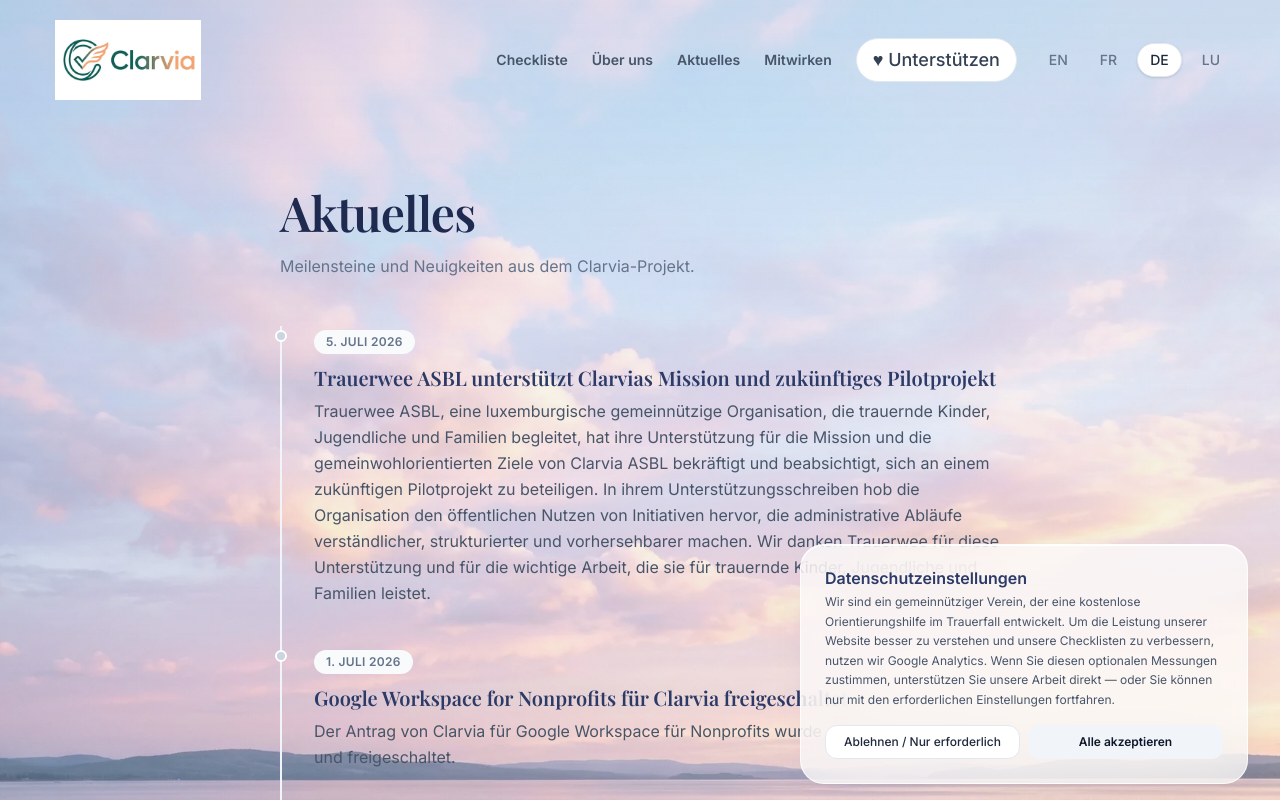
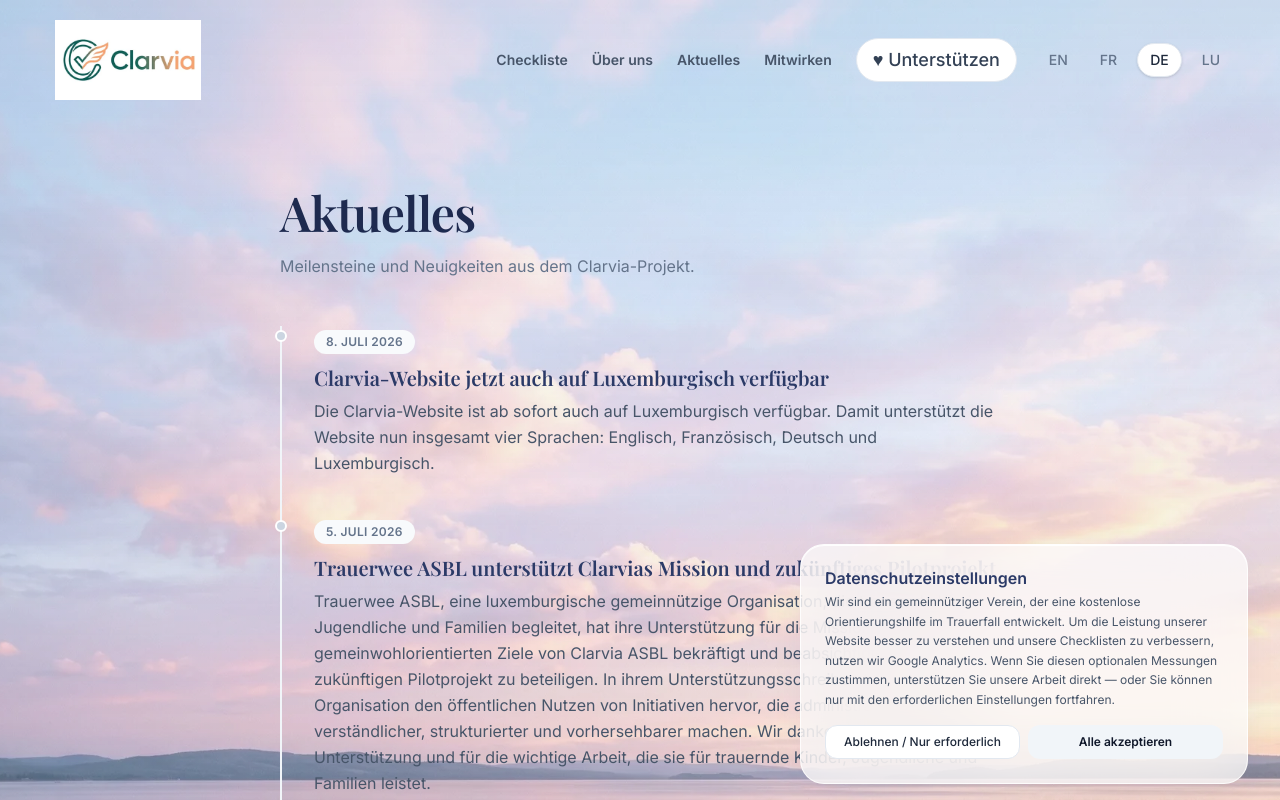
Before and after one commit to clarvia-org/clarvia-graph, a Next.js app: page /de/updates in a window 1280 px wide. Shown: the top 800 px of the page. Built offline with nearby package versions, Linux system fonts and the light colour scheme.

Commit message:
Add news post: Clarvia website adds Luxembourgish support (#155)
Adds news post.

- src/app/[lang]/updates/updates-data.ts: Add update post object.

Code only.

```diff
--- a/src/app/[lang]/updates/updates-data.ts
+++ b/src/app/[lang]/updates/updates-data.ts
@@ -8,6 +8,19 @@ export type Update = {
 
 /* Newest first */
 export const UPDATES: Update[] = [
+  {
+    date: "2026-07-08",
+    headline: {
+      en: "Clarvia website adds Luxembourgish language support",
+      fr: "Le site web de Clarvia est désormais disponible en luxembourgeois",
+      de: "Clarvia-Website jetzt auch auf Luxemburgisch verfügbar",
+    },
+    body: {
+      en: "The Clarvia website is now available in Luxembourgish, bringing the total number of supported languages to four alongside English, French, and German.",
+      fr: "Le site web de Clarvia est maintenant disponible en luxembourgeois, portant à quatre le nombre de langues proposées, aux côtés de l’anglais, du français et de l’allemand.",
+      de: "Die Clarvia-Website ist ab sofort auch auf Luxemburgisch verfügbar. Damit unterstützt die Website nun insgesamt vier Sprachen: Englisch, Französisch, Deutsch und Luxemburgisch.",
+    },
+  },
   {
     date: "2026-07-05",
     headline: {
```
